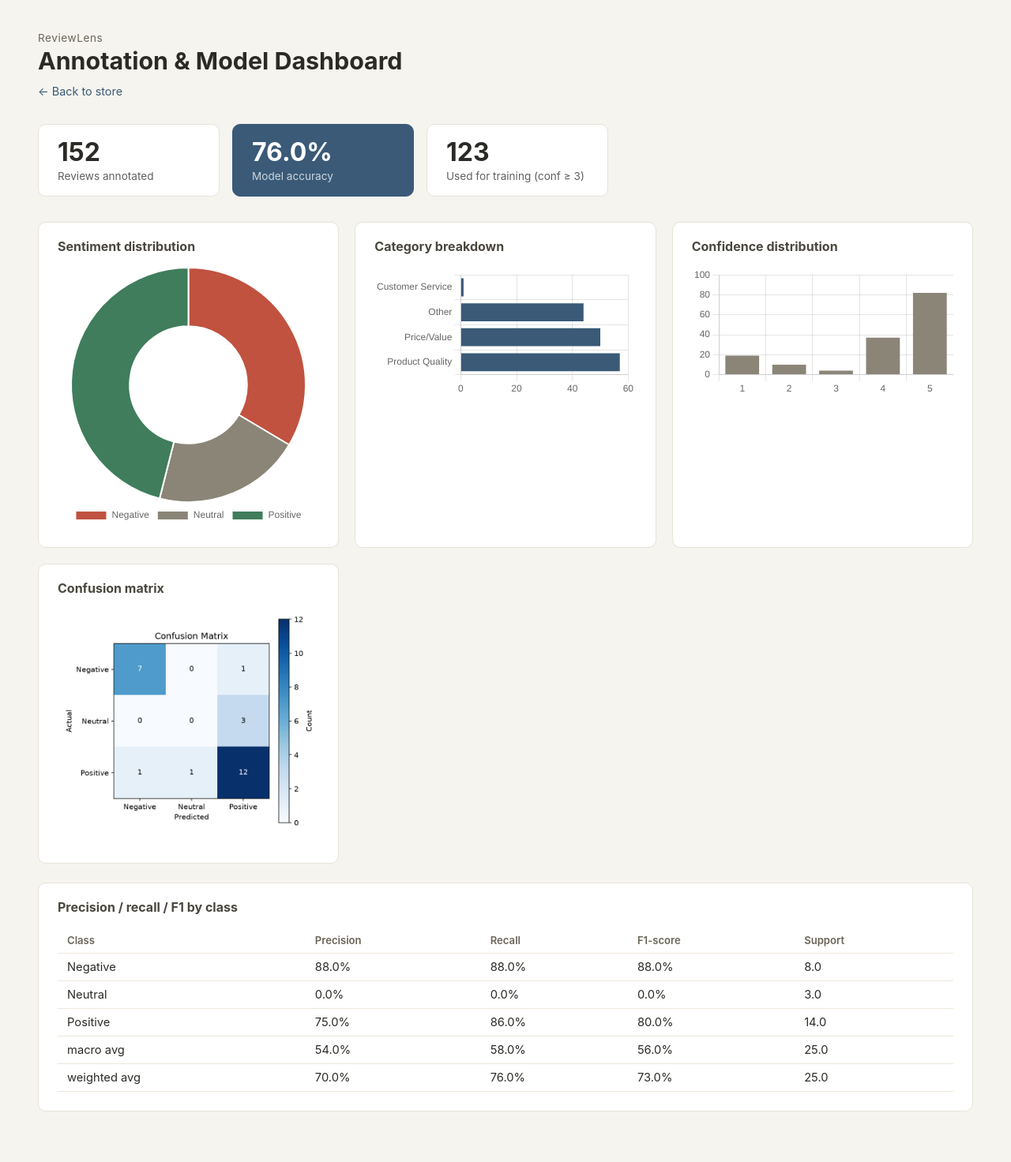
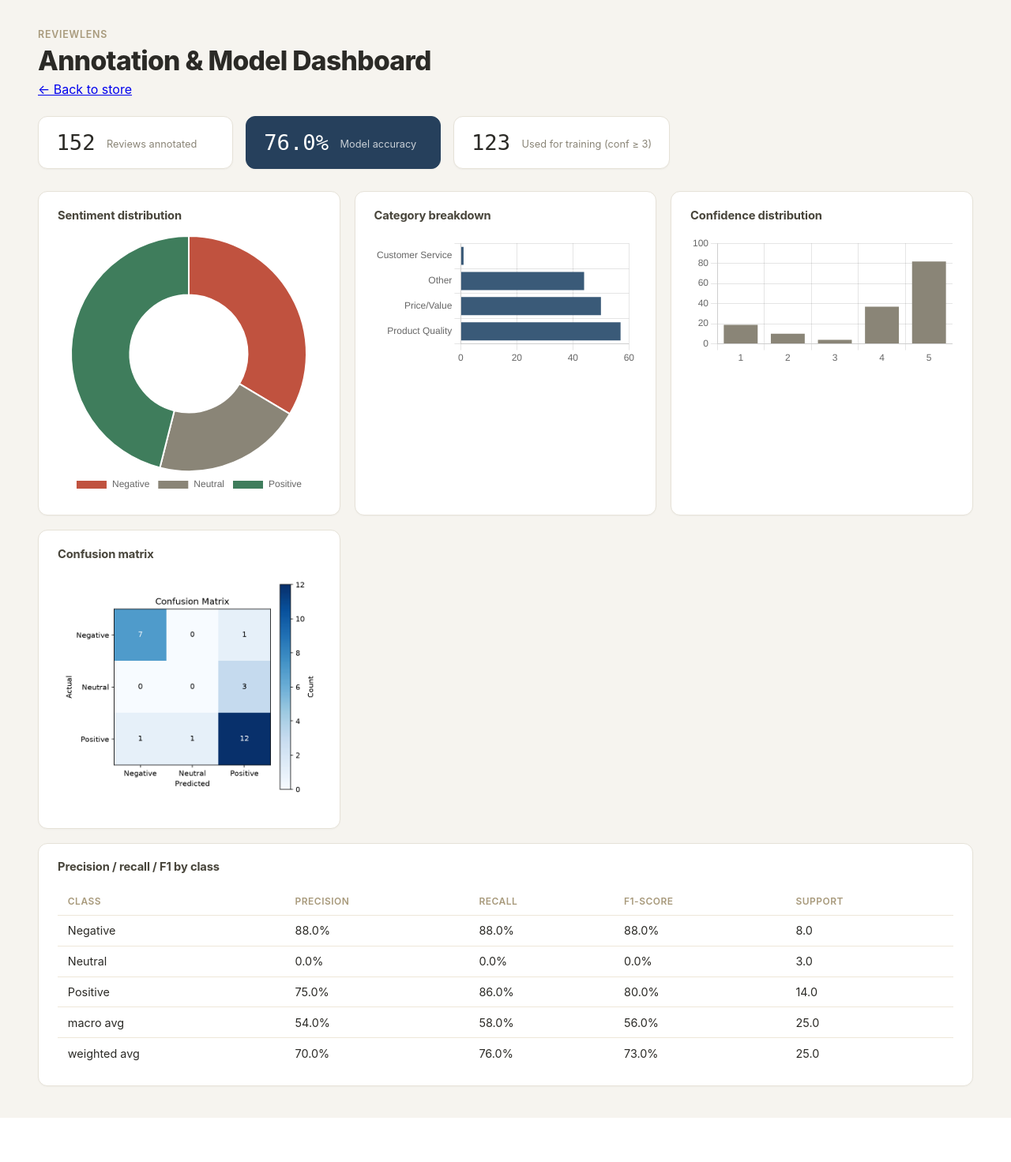
Before and after one commit to lhlim88/ReviewLens, a Flask app: page /dashboard in a window 1280 px wide. Shown: the whole page at 79% size. After the commit the page ends 1416 px from the top, so only its background shows below. Run offline with Flask 3, Linux system fonts and the light colour scheme; data comes from the database, SQL or seed files in the repository.

Commit message:
update css file

```diff
--- a/static/style.css
+++ b/static/style.css
@@ -16,117 +16,231 @@ body {
 
 /* TODO: storefront grid, product card, annotation form styling */
 
-/* Dashboard */
+
+/* ============ Dashboard & site-wide nav ============ */
+
 .dashboard-page {
-  font-family: -apple-system, "Segoe UI", sans-serif;
+  font-family: 'Inter', -apple-system, "Segoe UI", sans-serif;
   background: #f6f4ef;
   color: #2b2a26;
   margin: 0;
-  padding: 2.5rem 3rem 4rem;
+  -webkit-font-smoothing: antialiased;
 }
 
+/* Nav bar */
+.site-nav {
+  display: flex;
+  align-items: center;
+  justify-content: space-between;
+  padding: 1rem 3rem;
+  background: #211f1a;
+  color: #f6f4ef;
+}
+.site-nav-brand {
+  font-weight: 800;
+  font-size: 1.05rem;
+  letter-spacing: -0.01em;
+  color: #f6f4ef;
+  text-decoration: none;
+}
+.site-nav-links {
+  display: flex;
+  gap: 0.5rem;
+}
+.site-nav-links a {
+  color: #c7c2b3;
+  text-decoration: none;
+  font-size: 0.9rem;
+  font-weight: 500;
+  padding: 0.45rem 0.95rem;
+  border-radius: 8px;
+  background: rgba(255,255,255,0.06);
+  border: 1px solid rgba(255,255,255,0.08);
+  transition: color 0.15s ease, background 0.15s ease, border-color 0.15s ease;
+}
+.site-nav-links a:hover {
+  color: #fff;
+  background: rgba(255,255,255,0.12);
+  border-color: rgba(255,255,255,0.16);
+}
+.site-nav-links a.active {
+  color: #211f1a;
+  background: #e0a458;
+  border-color: #e0a458;
+  font-weight: 600;
+}
+.site-nav-links a.active:hover {
+  background: #e0a458;
+  color: #211f1a;
+}
+
+/* Header */
 .dash-header {
-  margin-bottom: 2rem;
+  padding: 2.25rem 3rem 1.5rem;
 }
 .dash-eyebrow {
   margin: 0;
-  font-size: 0.85rem;
-  letter-spacing: 0.04em;
-  color: #6b6558;
+  font-size: 0.78rem;
+  font-weight: 600;
+  letter-spacing: 0.06em;
+  text-transform: uppercase;
+  color: #a89a7c;
 }
 .dash-header h1 {
-  margin: 0.2rem 0 0.6rem;
-  font-size: 1.9rem;
-  font-weight: 650;
+  margin: 0.3rem 0 0.4rem;
+  font-size: 2.1rem;
+  font-weight: 800;
+  letter-spacing: -0.02em;
 }
-.dash-back {
-  color: #3a5a78;
-  text-decoration: none;
-  font-size: 0.9rem;
+.dash-sub {
+  margin: 0;
+  color: #6b6558;
+  font-size: 0.95rem;
 }
-.dash-back:hover { text-decoration: underline; }
 
+/* Stat cards */
 .stat-row {
   display: flex;
   gap: 1rem;
-  margin-bottom: 2rem;
+  margin: 0 3rem 1.75rem;
   flex-wrap: wrap;
 }
 .stat-card {
+  display: flex;
+  align-items: center;
+  gap: 0.9rem;
   background: #fff;
   border: 1px solid #e6e2d8;
-  border-radius: 10px;
-  padding: 1.1rem 1.5rem;
-  min-width: 180px;
+  border-radius: 12px;
+  padding: 1.1rem 1.4rem;
+  min-width: 200px;
+  box-shadow: 0 1px 2px rgba(30,25,15,0.04);
+}
+.stat-icon {
+  display: flex;
+  align-items: center;
+  justify-content: center;
+  width: 38px;
+  height: 38px;
+  border-radius: 9px;
+  background: #f1ede2;
+  font-size: 1.1rem;
+  flex-shrink: 0;
 }
 .stat-card-accent {
-  background: #3a5a78;
-  border-color: #3a5a78;
+  background: #26405c;
+  border-color: #26405c;
   color: #fff;
 }
+.stat-card-accent .stat-icon {
+  background: rgba(255,255,255,0.14);
+}
+.stat-card-accent .stat-label { color: rgba(255,255,255,0.75); }
 .stat-number {
   display: block;
-  font-size: 2rem;
-  font-weight: 700;
+  font-family: 'IBM Plex Mono', monospace;
+  font-size: 1.7rem;
+  font-weight: 500;
   line-height: 1.1;
 }
 .stat-label {
   display: block;
-  font-size: 0.85rem;
-  opacity: 0.75;
-  margin-top: 0.25rem;
+  font-size: 0.8rem;
+  color: #8a8577;
+  margin-top: 0.2rem;
 }
 
 .empty-note {
-  background: #fff8e6;
+  margin: 0 3rem 1.5rem;
+  background: #fdf3dd;
   border: 1px solid #e8dcb0;
-  padding: 0.8rem 1rem;
+  padding: 0.8rem 1.1rem;
   border-radius: 8px;
-  font-size: 0.9rem;
+  font-size: 0.88rem;
 }
 
+/* Chart panels */
 .dash-grid {
   display: grid;
   grid-template-columns: repeat(auto-fit, minmax(320px, 1fr));
-  gap: 1.25rem;
-  margin-bottom: 1.5rem;
+  gap: 1.1rem;
+  margin: 0 3rem 1.1rem;
 }
 .panel {
   background: #fff;
   border: 1px solid #e6e2d8;
-  border-radius: 10px;
-  padding: 1.25rem 1.5rem 1.5rem;
+  border-radius: 12px;
+  padding: 1.3rem 1.5rem 1.4rem;
+  box-shadow: 0 1px 2px rgba(30,25,15,0.03);
 }
 .panel h2 {
   margin: 0 0 1rem;
-  font-size: 1rem;
+  font-size: 0.92rem;
   font-weight: 650;
-  color: #4a473e;
+  color: #48453b;
+  letter-spacing: -0.01em;
 }
 .panel-wide {
   grid-column: 1 / -1;
+  margin: 0 3rem 2.5rem;
+}
+.panel-center {
+  display: flex;
+  flex-direction: column;
+}
+.chart-wrap {
+  position: relative;
+  height: 220px;
+}
+.chart-wrap-small {
+  height: 220px;
 }
 .confusion-img {
   width: 100%;
-  max-width: 420px;
+  max-width: 380px;
+  margin: 0 auto;
   display: block;
-  margin: 0 auto;
 }
 
+/* Precision/recall table */
 .report-table {
   width: 100%;
   border-collapse: collapse;
-  font-size: 0.92rem;
+  font-size: 0.9rem;
 }
 .report-table th, .report-table td {
   text-align: left;
-  padding: 0.5rem 0.75rem;
+  padding: 0.65rem 0.8rem;
   border-bottom: 1px solid #eee7d9;
 }
 .report-table th {
-  color: #6b6558;
+  color: #a89a7c;
   font-weight: 600;
-  font-size: 0.82rem;
+  font-size: 0.75rem;
+  text-transform: uppercase;
+  letter-spacing: 0.04em;
+}
+.report-table tbody tr:last-child td { border-bottom: none; }
+.report-table tbody tr:hover { background: #faf8f2; }
+
+.dot {
+  display: inline-block;
+  width: 8px;
+  height: 8px;
+  border-radius: 50%;
+  margin-right: 0.5rem;
+}
+.dot-positive { background: #3f7d5c; }
+.dot-negative { background: #c0523f; }
+.dot-neutral { background: #a89a7c; }
+
+@media (max-width: 640px) {
+  .site-nav, .dash-header, .stat-row, .dash-grid, .panel-wide {
+    margin-left: 1.25rem;
+    margin-right: 1.25rem;
+    padding-left: 1.25rem;
+    padding-right: 1.25rem;
+  }
 }
 
 /* ============ Storefront ============ */
--- a/templates/store_home.html
+++ b/templates/store_home.html
@@ -21,7 +21,7 @@
   <header class="dash-header">
     <p class="dash-eyebrow">Live model demo</p>
     <h1>ReviewLens Store</h1>
-    <p class="dash-sub">Every review below is classified live by a sentiment model trained on hand-annotated data — pick a product to see it in action.</p>
+    <p class="dash-sub">Every review below is classified live by a sentiment model trained on hand-annotated data, pick a product to see it in action.</p>
   </header>
 
   <div class="product-grid">
```
